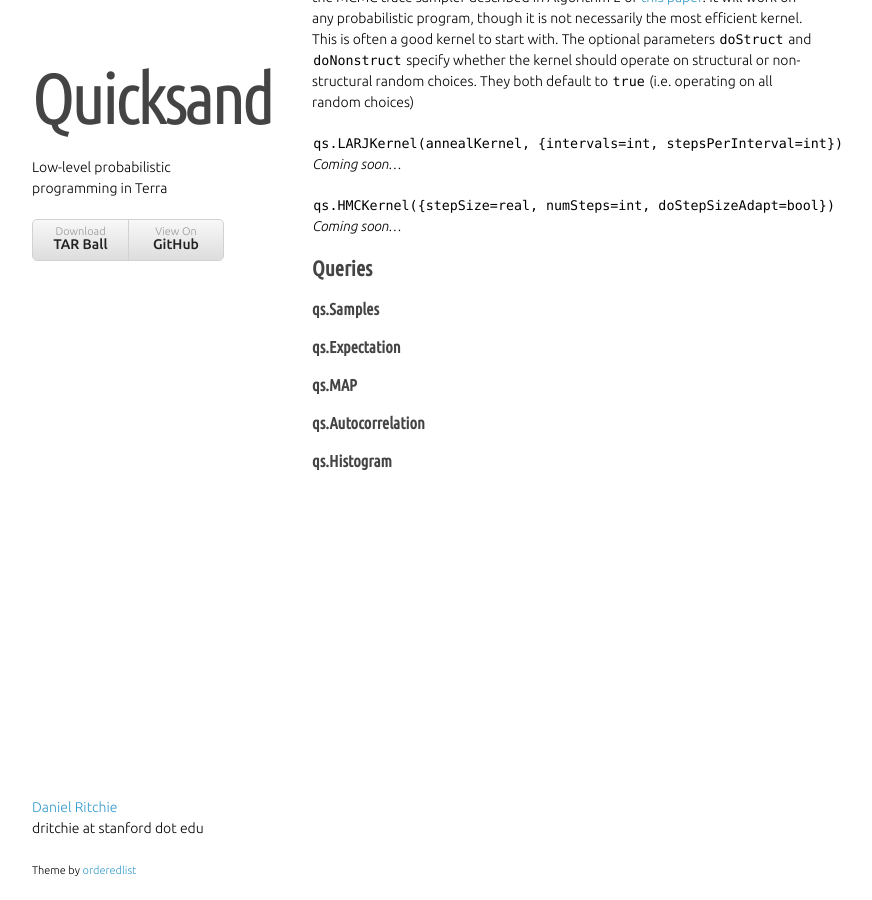
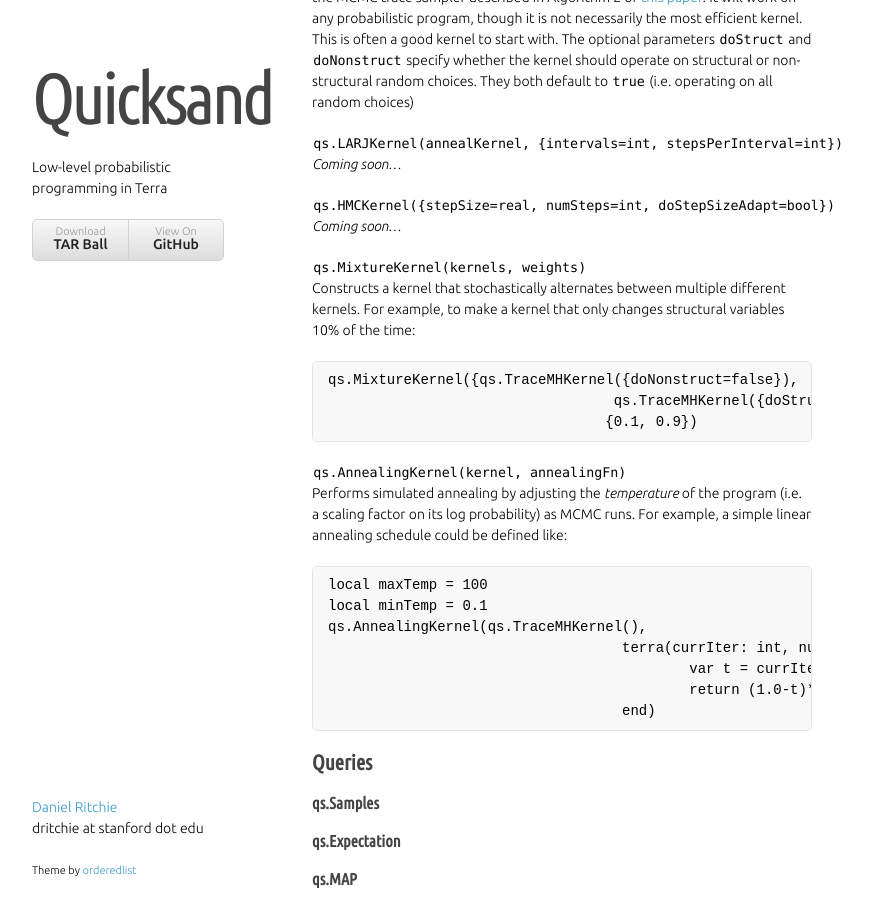
Before and after one commit to dritchie/quicksand, a Jekyll site: the page built from index.md, in a window 1280 px wide and 900 px high, scrolled down 12325 px. Shown: the whole window, without its empty margins (218-1090 px from the left). Built offline with Jekyll 4.4.1, drawn with Linux system fonts in a browser that asks for light colours; some web fonts are replaced.

Commit message:
rest of mcmc kernels

```diff
--- a/index.md
+++ b/index.md
@@ -437,6 +437,23 @@
 `qs.HMCKernel({stepSize=real, numSteps=int, doStepSizeAdapt=bool})`
 *Coming soon...*
 
+`qs.MixtureKernel(kernels, weights)`
+Constructs a kernel that stochastically alternates between multiple different kernels. For example, to make a kernel that only changes structural variables 10% of the time:
+
+	qs.MixtureKernel({qs.TraceMHKernel({doNonstruct=false}),
+					  qs.TraceMHKernel({doStruct=false})},
+					 {0.1, 0.9})
+
+`qs.AnnealingKernel(kernel, annealingFn)`
+Performs simulated annealing by adjusting the *temperature* of the program (i.e. a scaling factor on its log probability) as MCMC runs. For example, a simple linear annealing schedule could be defined like:
+
+	local maxTemp = 100
+	local minTemp = 0.1
+	qs.AnnealingKernel(qs.TraceMHKernel(),
+					   terra(currIter: int, numIters: int)
+					   	   var t = currIter/double(numIters)
+					   	   return (1.0-t)*maxTemp + t*minTemp
+					   end)
 
 
 ## Queries
```
